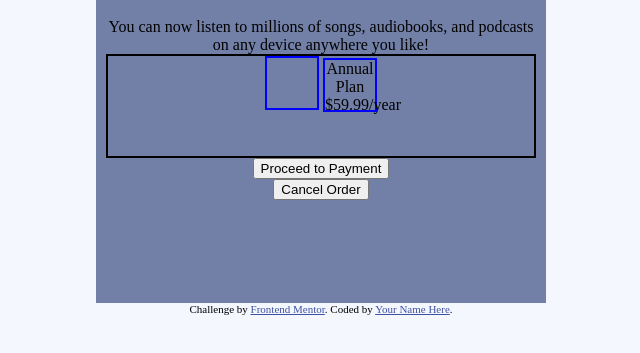
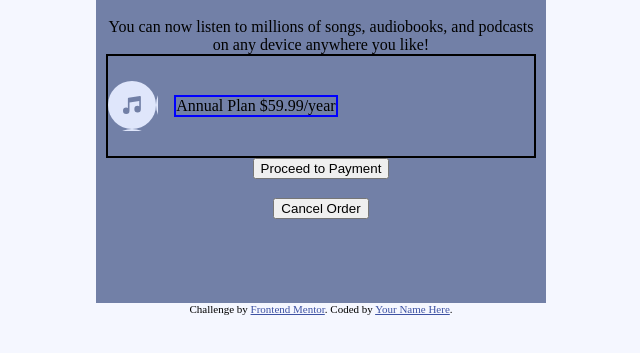
Before and after one commit to laurent-x1/IBM-TD, a plain HTML site: page index.html in a window 1280 px wide. Shown: the part 285-638 px from the top of the page, without its empty margins (319-959 px from the left). Drawn offline with Linux system fonts and the light colour scheme.

Commit message:
minor fixes

```diff
--- a/index.html
+++ b/index.html
@@ -31,7 +31,7 @@
     </span>
 
     <div class="music-annualplan-change">
-      <div class="music-icon"></div>
+      <div class="music-icon" img src="./images/icon-music.svg"></div>
 
       <div class="annual-plan">
         Annual Plan
--- a/styles.css
+++ b/styles.css
@@ -35,11 +35,41 @@ img{
 .music-annualplan-change{
     border: 2px solid black;
     height: 100px;
+    align-items: center;
+    display: flex;
 }
 
-.music-icon,.annual-plan,.change-link{
-    border: 2px solid blue;
+.music-icon, .change-link{
+    vertical-align: middle;
     height: 50px;
     width: 50px;
     display: inline-block;
 }
+.music-icon{
+    background-image: url("./images/icon-music.svg");
+    margin-right: 1rem;
+    vertical-align: middle;
+}
+.annual-plan{
+    border: 2px solid blue;
+    margin-right: 4rem;
+    display: inline-block;
+}
+
+.change-link{
+    vertical-align: ;
+}
+
+.lower-container{
+    padding: 3rem;
+}
+.proceedbtn{
+    border:none;
+    border-radius: 0.6rem;
+    width:100%;
+    height:2.5rem;
+    -webkit-border-radius: 0.6rem;
+    -moz-border-radius: 0.6rem;
+    -ms-border-radius: 0.6rem;
+    -o-border-radius: 0.6rem;
+}
```
